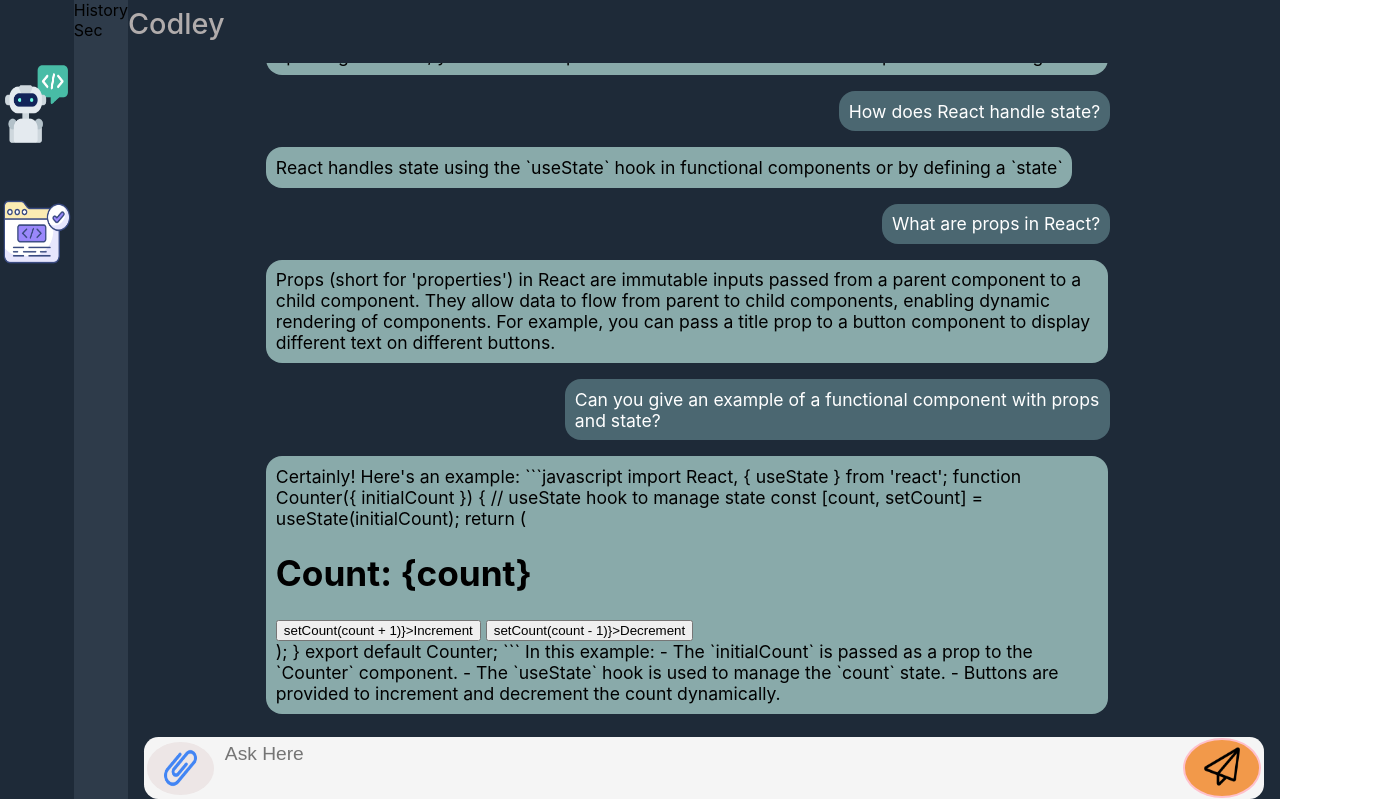
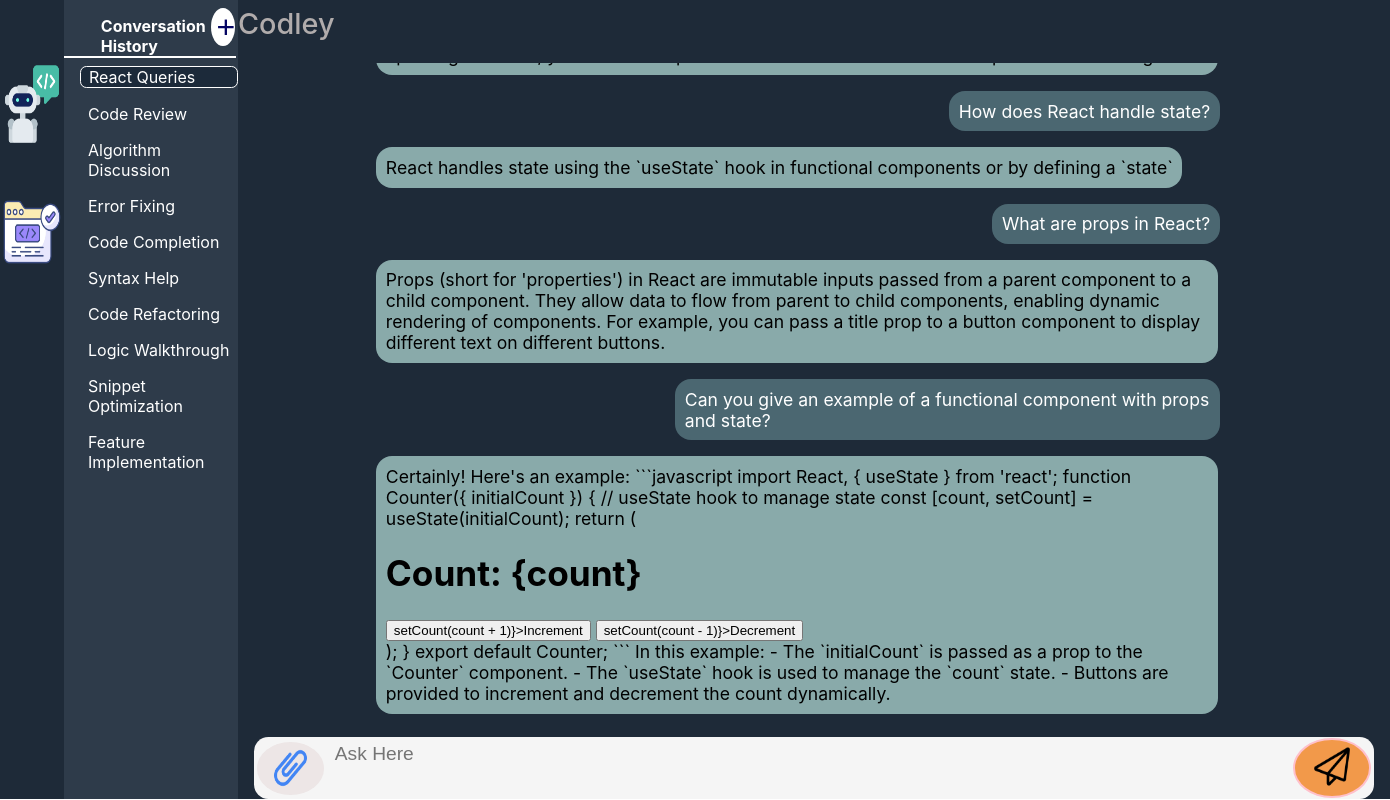
Before and after one commit to ShubhamSingh-04/coding-chatbot, a React (Create React App) app in the folder frontend/: page / in a window 1280 px wide. Shown: the whole page, 1390 px wide, since content can reach past the window. Built offline with nearby package versions, Linux system fonts and the light colour scheme.

Commit message:
chatbot sidebar

```diff
--- a/frontend/src/components/chatbot-components/chat-interface/ChatInterface.css
+++ b/frontend/src/components/chatbot-components/chat-interface/ChatInterface.css
@@ -20,4 +20,6 @@
     display: flex;
     align-items: center;
     justify-content: flex-start;
+
+    user-select: none;
 }
--- a/frontend/src/components/chatbot-components/chatbot-side-panel/chatbot-side-panel.css
+++ b/frontend/src/components/chatbot-components/chatbot-side-panel/chatbot-side-panel.css
@@ -5,3 +5,86 @@
     /* border: 2px solid green; */
     background-color: #2E3B4A;
 }
+
+.side-panel-action-buttons{
+    /* border: 2px solid red; */
+
+    height: 7%;
+    width: 99%;
+
+    display: flex;
+    flex-direction: row;
+
+    border-bottom: 2px solid white;
+}
+
+.history-header-title{
+    width: 82%;
+
+    color: white;
+    font-weight: bold;
+
+    margin-left: 2.3rem;
+}
+
+.new-chat-button{
+    height: 68%;
+    width: 14%;
+
+    margin: 0.5rem 0.1rem 0 0;
+
+    /* border: 2px solid white; */
+    background-color: white;
+    border-radius: 50%;
+    color: rgb(5, 5, 99);
+    font-size: 2rem;
+
+    outline: none;
+    border: none;
+
+    box-sizing: border-box;
+    align-self:self-start;
+
+}
+
+.new-chat-button:hover{
+    cursor: pointer;
+    background-color: rgb(190, 183, 176);
+}
+
+.new-chat-button img{
+    width: 100%;
+    height: 100%;
+}
+
+.history-list{
+    margin-left: 1rem;
+    display: flex;
+    flex-direction: column;
+
+    color: white;
+}
+
+.history-list-item{
+    margin: 0.5rem 0 0.5rem 0;
+    padding-left: 0.5rem;
+
+    box-sizing: border-box;
+    user-select: none;
+
+    border-radius: 0.4rem;
+}
+
+.history-list-item:hover{
+    cursor: pointer;
+    color: rgb(167, 163, 163);
+}
+
+.current_conversation{
+    background-color: #1c2a3a;
+    border: 1px solid white;
+}
+
+.current_conversation:hover{
+   color: white;
+}
--- a/frontend/src/components/chatbot-components/chatbot-side-panel/chatbot-side-panel.js
+++ b/frontend/src/components/chatbot-components/chatbot-side-panel/chatbot-side-panel.js
@@ -1,10 +1,44 @@
-import React from 'react'
+import React, { useState } from 'react'
 import './chatbot-side-panel.css';
 
 export default function ChatBotSidePanel() {
+
+  const [current_conversation, setCurrentConversation] = useState(0);
+
+  const historyList = [
+       "React Queries",
+        "Code Review",
+        "Algorithm Discussion",
+        "Error Fixing",
+        "Code Completion",
+        "Syntax Help",
+        "Code Refactoring",
+        "Logic Walkthrough",
+        "Snippet Optimization",
+        "Feature Implementation"
+  ];
+
+  const handelCurrentConversation = (index)=>{
+    setCurrentConversation(index);
+  }
+
   return (
     <div className='side-panel'>
-      History Sec
+      <div className="side-panel-action-buttons">
+        <p className='history-header-title'>Conversation History</p>
+
+        <button className='new-chat-button'>
+          +
+        </button>
+      </div>
+
+      <div className='history-list'>
+        {historyList.map((ele, index)=>(
+          <div key={index} className={`history-list-item ${index === current_conversation? "current_conversation":""}`} onClick={()=> handelCurrentConversation(index)}>
+            {ele}
+          </div>
+        ))}
+      </div>
     </div>
   )
 }
--- a/frontend/src/components/chatbot-components/chatinput/ChatInput.css
+++ b/frontend/src/components/chatbot-components/chatinput/ChatInput.css
@@ -35,6 +35,8 @@
 .inputIcon{
     height: 83%;
     width: 64%;
+
+    user-select: none;
 }
 
 .inputBox{
--- a/frontend/src/components/side-navbar/SideNavbar.css
+++ b/frontend/src/components/side-navbar/SideNavbar.css
@@ -19,6 +19,8 @@
     border-radius: 0.5rem;
     outline: none;
     box-sizing: border-box;
+
+    user-select: none;
 }
 
 .sidebar-btn:hover{
```
